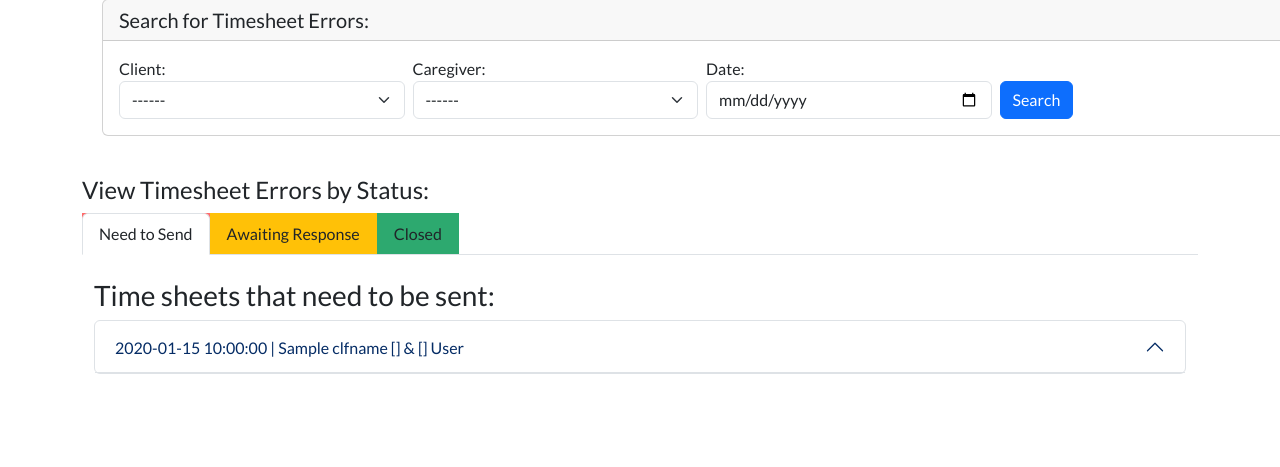
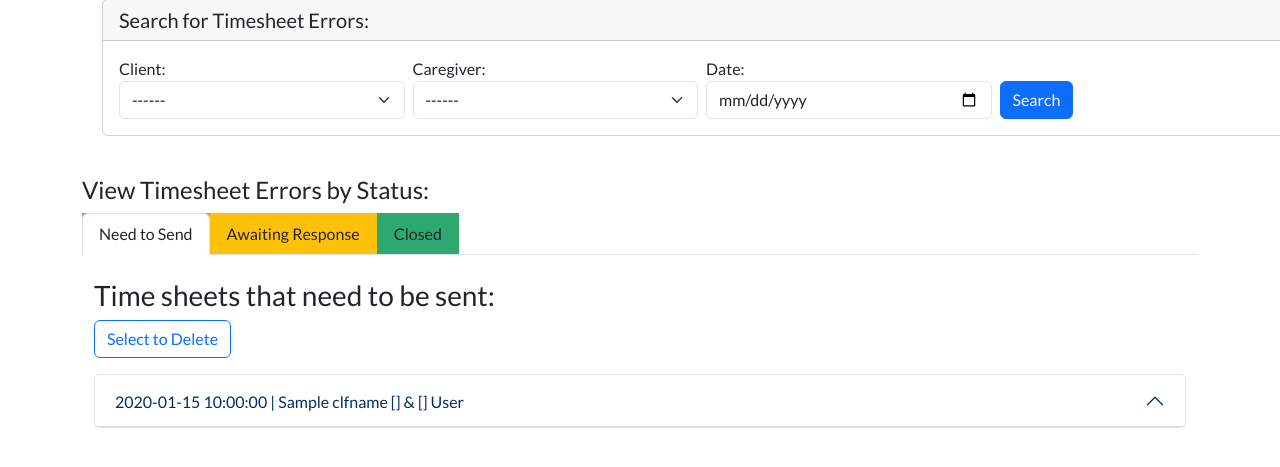
Before and after one commit to risharmaa/timesheet-error-tracker, a Flask app: template templates/view_timesheets.html in a window 1280 px wide. Shown: the part 199-666 px from the top of the page. Run offline with Flask 3, Linux system fonts and the light colour scheme; the template is opened without the code that fills it: most values are stand-ins (such as "Sample title", 1, 10 or a date in 2020).

Commit message:
added select to delete timesheet errors for errors w/status of waiting + need to send

```diff
--- a/templates/view_timesheets.html
+++ b/templates/view_timesheets.html
@@ -125,6 +125,9 @@
             <div id="send" class="container tab-pane active"><br>
                 {% if sent %}
                 <h3>Time sheets that need to be sent:</h3>
+                <button id="toggle-delete" class="btn btn-outline-primary mb-3">Select to Delete</button>
+                <form method="POST" action="/viewtimesheets" id="delete-form">
+                <button id="delete-btn" class="btn btn-danger d-none">Delete Selected</button>
                 {% else %}
                 <h3>No timesheets need to be sent.</h3>
                 {% endif %}
@@ -133,7 +136,8 @@
                 <div class="accordion-item">
                     <h2 class="accordion-header" id="heading{{ loop.index }}">
                         <button class="accordion-button" type="button" data-bs-toggle="collapse" data-bs-target="#collapse{{ loop.index }}" aria-expanded="true" aria-controls="collapse{{ loop.index }}" style="background-color: transparent;">
-                        {{timesheet.date}} | {{timesheet.clfname}} {{timesheet.cllname}} & {{timesheet.crfname}} {{timesheet.crlname}}
+                            <input type = "checkbox" name = "selected" value="{{timesheet.num}}" class="form-check-input delete-checkbox d-none me-2">
+                            {{timesheet.date}} | {{timesheet.clfname}} {{timesheet.cllname}} & {{timesheet.crfname}} {{timesheet.crlname}}
                         </button>
                     </h2>
                     <div id="collapse{{ loop.index }}" class="accordion-collapse collapse" data-bs-parent="#sentAccordian">
@@ -154,6 +158,9 @@
             <div id="waiting" class="container tab-pane fade"><br>
                 {% if waiting %}
                 <h3>Timesheets that need to be closed:</h3>
+                <button id="toggle-delete" class="btn btn-outline-primary mb-3">Select to Delete</button>
+                <form method="POST" action="/viewtimesheets" id="delete-form">
+                <button id="delete-btn" class="btn btn-danger d-none">Delete Selected</button>
                 {% else %}
                 <h3>No timesheets need to be closed.</h3>
                 {% endif %}
@@ -162,7 +169,8 @@
                 <div class="accordion-item">
                     <h2 class="accordion-header" id="heading{{ loop.index }}">
                         <button class="accordion-button" type="button" data-bs-toggle="collapse" data-bs-target="#collapse{{ loop.index }}" aria-expanded="true" aria-controls="collapse{{ loop.index }}" style="background-color: transparent;">
-                        {{timesheet.date}} | {{timesheet.clfname}} {{timesheet.cllname}} & {{timesheet.crfname}} {{timesheet.crlname}}
+                            <input type = "checkbox" name = "selected" value="{{timesheet.num}}" class="form-check-input delete-checkbox d-none me-2">
+                            {{timesheet.date}} | {{timesheet.clfname}} {{timesheet.cllname}} & {{timesheet.crfname}} {{timesheet.crlname}}
                         </button>
                     </h2>
                     <div id="collapse{{ loop.index }}" class="accordion-collapse collapse" data-bs-parent="#waitingAccordian">
```
